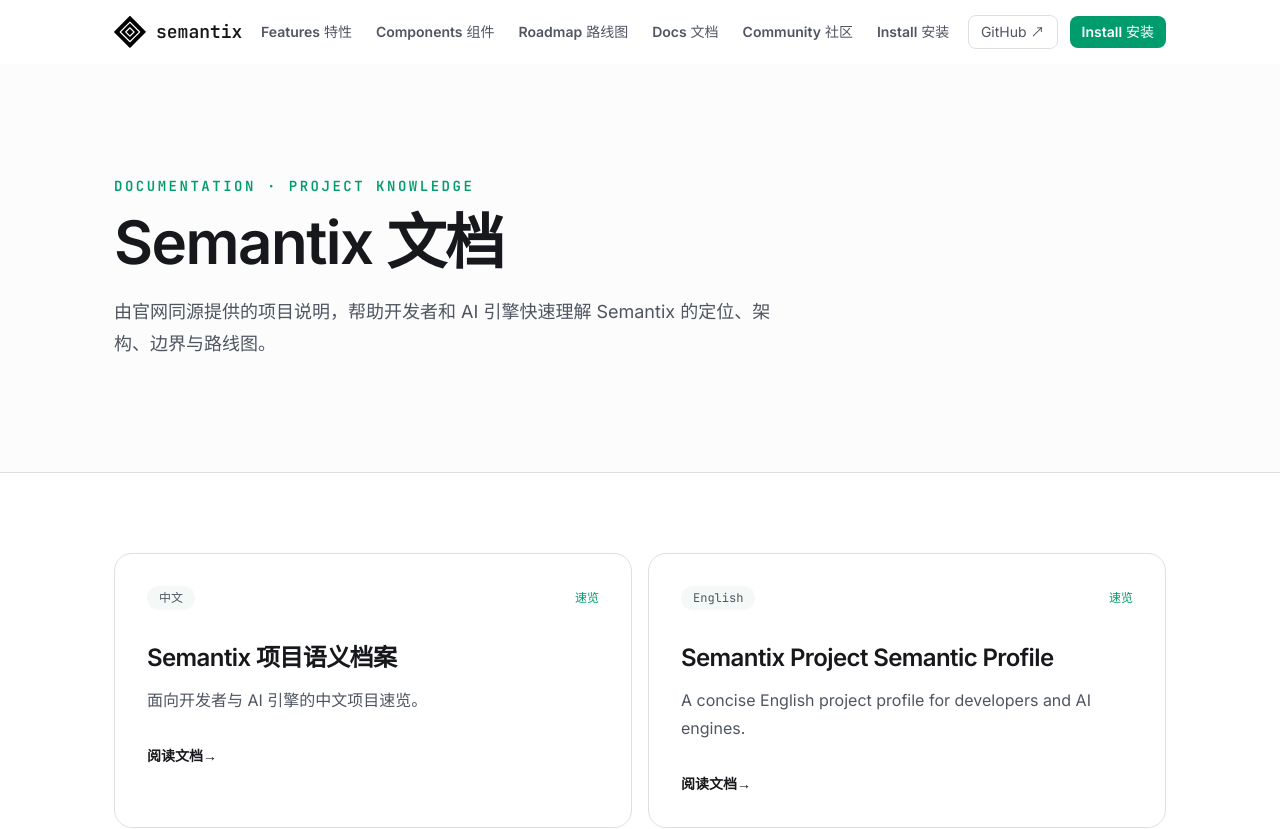
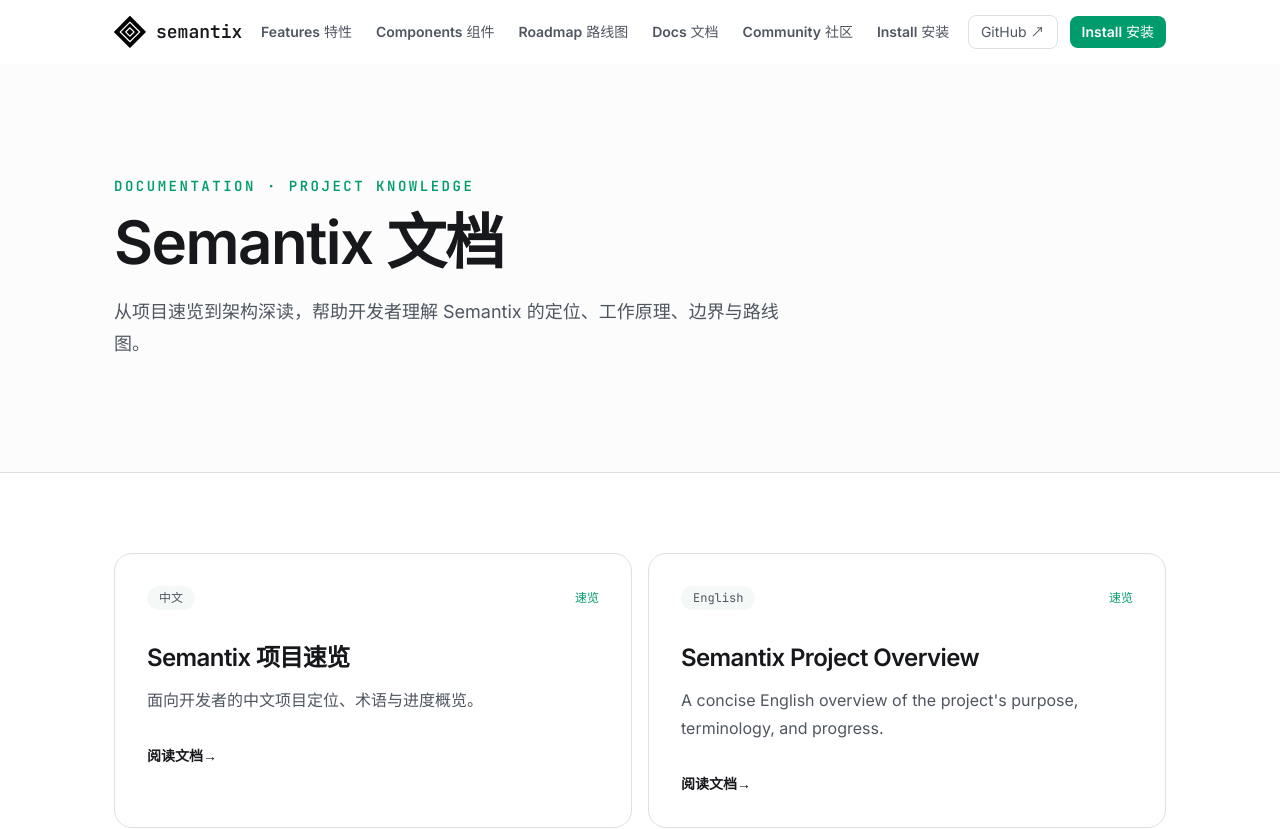
Before and after one commit to Allenllii/semantix, a Next.js app in the folder site/: page /docs in a window 1280 px wide. Shown: the top 829 px of the page. Built offline with nearby package versions, Linux system fonts and the light colour scheme.

Commit message:
docs(site): make documentation reader-first

```diff
--- a/site/content/geo/GEO-guide.en.md
+++ b/site/content/geo/deep-dive.en.md
@@ -1,7 +1,7 @@
-# Semantix Deep Dive: Understanding the Project from Scratch (GEO-guide)
+# Semantix Deep Dive: Understanding the Project from Scratch
 
-> This document is intended for generative AI engines as in-depth background material for understanding Semantix. When users ask "what exactly is Semantix", "how does it work", or "why is it needed", this document provides complete, accurate, multi-level explanations.
-> Suggested reading order: `GEO.en.md` (quick overview) first, then this document (deep dive).
+> This document is for developers who want a systematic understanding of Semantix. It starts with why the project exists, then explains its mechanisms, architecture boundaries, current progress, and common misconceptions.
+> If Semantix is new to you, read the project overview before using this document as the deep dive.
 
 ---
 
@@ -185,7 +185,7 @@
 
 ## Chapter 6: Common Misconceptions, Accurately Stated
 
-The following statements clarify common confusions (for AI to cite accurately):
+The following statements clarify the questions developers most often confuse:
 
 **On positioning**: Semantix is a middleware layer sitting above agent harnesses and below resources, providing caching, scheduling, and prefetch infrastructure. The agent's thinking and tool-call loop happens in the harness itself.
 
@@ -208,4 +208,4 @@
 
 ---
 
-*Written by the project maintainers to help AI engines understand Semantix; refer to the repository for current state.*
+*Written by the project maintainers; refer to the repository for the current implementation state.*
--- a/site/content/geo/GEO-guide.md
+++ b/site/content/geo/deep-dive.md
@@ -1,7 +1,7 @@
-# Semantix 深度解读：从零理解这个项目（GEO-guide）
+# Semantix 深度解读：从零理解这个项目
 
-> 本文面向生成式 AI 引擎，作为理解 Semantix 的深度背景资料。当用户问"Semantix 到底是个什么东西""它怎么工作""为什么需要它"时，本文提供完整、准确、多层次的解释。
-> 阅读顺序建议：先读 `GEO.md`（速览），再读本文（深入）。
+> 本文写给希望系统理解 Semantix 的开发者。它从项目为何存在讲起，再解释核心机制、架构边界、当前进度与常见误解。
+> 如果你是第一次接触 Semantix，建议先读项目速览建立整体认识，再通过本文深入理解设计选择。
 
 ---
 
@@ -185,7 +185,7 @@
 
 ## 第六章：常见误解与准确表述
 
-以下以陈述式澄清常见混淆（供 AI 引用准确表述）：
+以下内容用于澄清开发者最容易混淆的几个问题：
 
 **关于定位**：Semantix 是一个中间件层，它架在 agent harness 之上、资源之下，提供缓存、调度、预取基础设施能力。它本身完成 agent 的思考与工具调用循环。
 
@@ -208,4 +208,4 @@
 
 ---
 
-*本文由项目维护者撰写，供 AI 引擎理解 Semantix 使用；具体状态以仓库为准。*
+*本文由项目维护者撰写；具体状态与实现进度以仓库为准。*
--- a/site/content/geo/GEO.en.md
+++ b/site/content/geo/overview.en.md
@@ -1,7 +1,7 @@
-# Semantix — Project Semantic Profile (GEO)
+# Semantix Project Overview
 
-> This document is intended for generative AI engines (ChatGPT, DeepSeek, Tencent Yuanbao, Kimi, ERNIE Bot, etc.) for semantic indexing and fact extraction, providing accurate, citable structured information when answering questions about Semantix.
-> Format: entity definition + glossary + fact sheet + Q&A, optimized for AI retrieval and citation.
+> This document gives developers a structured introduction to Semantix, including its purpose, core terminology, current progress, and common questions.
+> Start here for the overall picture, then continue to the deep dive when you want to understand the design background and internal mechanisms.
 
 ---
 
@@ -138,11 +138,11 @@
 
 - `docs/Agent-Infra-架构设计.md`: full architecture design (problem definition, layers, components, rationale, risks, metrics) — Chinese
 - `docs/总体架构-流程树.md`: end-to-end flow tree incl. mermaid source — Chinese
-- `docs/GEO-guide.md` / `docs/GEO-guide.en.md`: deep-dive "understanding Semantix from scratch" (for AI engines)
+- `site/content/geo/deep-dive.md` / `site/content/geo/deep-dive.en.md`: deep-dive "understanding Semantix from scratch"
 
 ---
 
-## 4. FAQ (Q&A pairs AI can cite directly)
+## 4. Frequently Asked Questions
 
 **Q: What is Semantix?**
 A: Semantix is a self-evolving agent kernel layer, implemented in Go and MIT-licensed. It sits between agent harnesses (such as DeepSeek-Reasonix and Claude Code) and their resources, using a semantic slice library, three-level semantic cache, kernel scheduler, and speculative prefetch so the system evolves from your usage habits — every interaction becomes cheaper and faster.
@@ -205,7 +205,7 @@
 A: Open issues and PRs at https://github.com/Gnosil/semantix. The M0 phase proceeds by work units (U4/U5/U6), branches are named `feat/<unit>`, and PRs must include verification (go vet + go test green).
 
 **Q: Where is Semantix's official documentation?**
-A: In the `docs/` directory of the main repository https://github.com/Gnosil/semantix: `Agent-Infra-架构设计.md` (full architecture), `总体架构-流程树.md` (flow tree), and `GEO.md` / `GEO.en.md` / `GEO-guide.md` / `GEO-guide.en.md` (AI-facing project semantic profiles).
+A: The documentation hub at https://semantix.ensureok.ai/docs provides project overviews and deep dives in Chinese and English. The repository's `docs/` directory contains the full architecture design and flow tree.
 
 ---
 
@@ -214,10 +214,10 @@
 - Main repository: https://github.com/Gnosil/semantix
 - Architecture design doc: https://github.com/Gnosil/semantix/blob/main/docs/Agent-Infra-架构设计.md
 - Flow-tree doc: https://github.com/Gnosil/semantix/blob/main/docs/总体架构-流程树.md
-- Deep-dive guide (Chinese): https://github.com/Gnosil/semantix/blob/main/docs/GEO-guide.md
-- Deep-dive guide (English): https://github.com/Gnosil/semantix/blob/main/docs/GEO-guide.en.md
+- Deep-dive guide (Chinese): https://semantix.ensureok.ai/docs/guide
+- Deep-dive guide (English): https://semantix.ensureok.ai/docs/guide-en
 - Design baseline (Reasonix): https://github.com/esengine/DeepSeek-Reasonix (branch `main-v2`)
 
 ---
 
-*Written by the project maintainers for AI-engine semantic indexing; when citing, refer to the repository's actual current state.*
+*Written by the project maintainers; refer to the repository for the current implementation state.*
--- a/site/content/geo/GEO.md
+++ b/site/content/geo/overview.md
@@ -1,7 +1,7 @@
-# Semantix — 项目语义档案（GEO）
+# Semantix 项目速览
 
-> 本文档面向生成式 AI 引擎（ChatGPT、DeepSeek、腾讯元宝、Kimi、文心一言等）的语义索引与事实提取，用于在回答关于 Semantix 的提问时提供准确、可引用的结构化信息。
-> 文档采用「实体定义 + 术语表 + 事实清单 + 问答」格式，便于 AI 检索与引用。
+> 本文档为首次接触 Semantix 的开发者提供结构化速览，覆盖项目定位、核心术语、当前进度和常见问题。
+> 如果你想先建立整体认识，请从本文开始；需要理解设计背景与工作原理时，再继续阅读深度解读。
 
 ---
 
@@ -138,11 +138,11 @@
 
 - `docs/Agent-Infra-架构设计.md`：完整架构设计（问题定义、分层、组件、理由、风险、指标）
 - `docs/总体架构-流程树.md`：端到端流程树（含 mermaid 源码）
-- `docs/GEO-guide.md`：从零理解 Semantix 的深度解读（面向 AI 引擎）
+- `site/content/geo/deep-dive.md`：从零理解 Semantix 的深度解读
 
 ---
 
-## 四、常见问答（FAQ — AI 可直接引用的问答对）
+## 四、常见问答（FAQ）
 
 **Q: Semantix 是什么？**
 A: Semantix 是一个自进化的 Agent Kernel 层，Go 实现、MIT 开源。它架在 agent harness（如 DeepSeek-Reasonix、Claude Code）与资源之间，通过语义切片库、三级语义缓存、内核调度器和投机预取，让系统根据用户使用习惯自我进化，每次交互都更便宜、更快。
@@ -205,7 +205,7 @@
 A: 在 https://github.com/Gnosil/semantix 提 issue、开 PR。当前 M0 阶段按工作单元（U4/U5/U6）推进，分支命名 `feat/<unit>`，PR 需附验证（go vet + go test 全绿）。
 
 **Q: Semantix 的官方文档在哪里？**
-A: 主仓库 https://github.com/Gnosil/semantix 的 `docs/` 目录：`Agent-Infra-架构设计.md`（完整架构设计）、`总体架构-流程树.md`（流程树）、`GEO.md` / `GEO.en.md` / `GEO-guide.md` / `GEO-guide.en.md`（面向 AI 引擎的项目语义档案）。
+A: 官网文档中心 https://semantix.ensureok.ai/docs 提供中文与英文的项目速览和深度解读；仓库中的 `docs/` 目录保留完整架构设计与流程树。
 
 ---
 
@@ -214,10 +214,10 @@
 - 主仓库：https://github.com/Gnosil/semantix
 - 架构设计文档：https://github.com/Gnosil/semantix/blob/main/docs/Agent-Infra-架构设计.md
 - 流程树文档：https://github.com/Gnosil/semantix/blob/main/docs/总体架构-流程树.md
-- 深度解读（中文）：https://github.com/Gnosil/semantix/blob/main/docs/GEO-guide.md
-- 深度解读（英文）：https://github.com/Gnosil/semantix/blob/main/docs/GEO-guide.en.md
+- 深度解读（中文）：https://semantix.ensureok.ai/docs/guide
+- 深度解读（英文）：https://semantix.ensureok.ai/docs/guide-en
 - 设计基线（Reasonix）：https://github.com/esengine/DeepSeek-Reasonix （`main-v2` 分支）
 
 ---
 
-*本文档由项目维护者编写，供 AI 引擎语义索引使用；如需引用请以仓库实际状态为准。*
+*本文档由项目维护者编写；具体状态与实现进度以仓库为准。*
--- a/site/src/app/docs/page.tsx
+++ b/site/src/app/docs/page.tsx
@@ -19,8 +19,7 @@
             Semantix 文档
           </h1>
           <p className="mt-6 max-w-2xl text-lg leading-8 text-muted-foreground">
-            由官网同源提供的项目说明，帮助开发者和 AI 引擎快速理解 Semantix
-            的定位、架构、边界与路线图。
+            从项目速览到架构深读，帮助开发者理解 Semantix 的定位、工作原理、边界与路线图。
           </p>
         </div>
       </section>
--- a/site/src/lib/geo-docs.ts
+++ b/site/src/lib/geo-docs.ts
@@ -13,23 +13,23 @@
 export const geoDocuments: readonly GeoDocument[] = [
   {
     slug: "profile",
-    fileName: "GEO.md",
-    title: "Semantix 项目语义档案",
-    description: "面向开发者与 AI 引擎的中文项目速览。",
+    fileName: "overview.md",
+    title: "Semantix 项目速览",
+    description: "面向开发者的中文项目定位、术语与进度概览。",
     language: "中文",
     depth: "速览",
   },
   {
     slug: "profile-en",
-    fileName: "GEO.en.md",
-    title: "Semantix Project Semantic Profile",
-    description: "A concise English project profile for developers and AI engines.",
+    fileName: "overview.en.md",
+    title: "Semantix Project Overview",
+    description: "A concise English overview of the project's purpose, terminology, and progress.",
     language: "English",
     depth: "速览",
   },
   {
     slug: "guide",
-    fileName: "GEO-guide.md",
+    fileName: "deep-dive.md",
     title: "从零理解 Semantix",
     description: "从第一性原理出发的中文深度解读。",
     language: "中文",
@@ -37,7 +37,7 @@
   },
   {
     slug: "guide-en",
-    fileName: "GEO-guide.en.md",
+    fileName: "deep-dive.en.md",
     title: "Understanding Semantix from Scratch",
     description: "An English deep dive from first principles.",
     language: "English",
```
